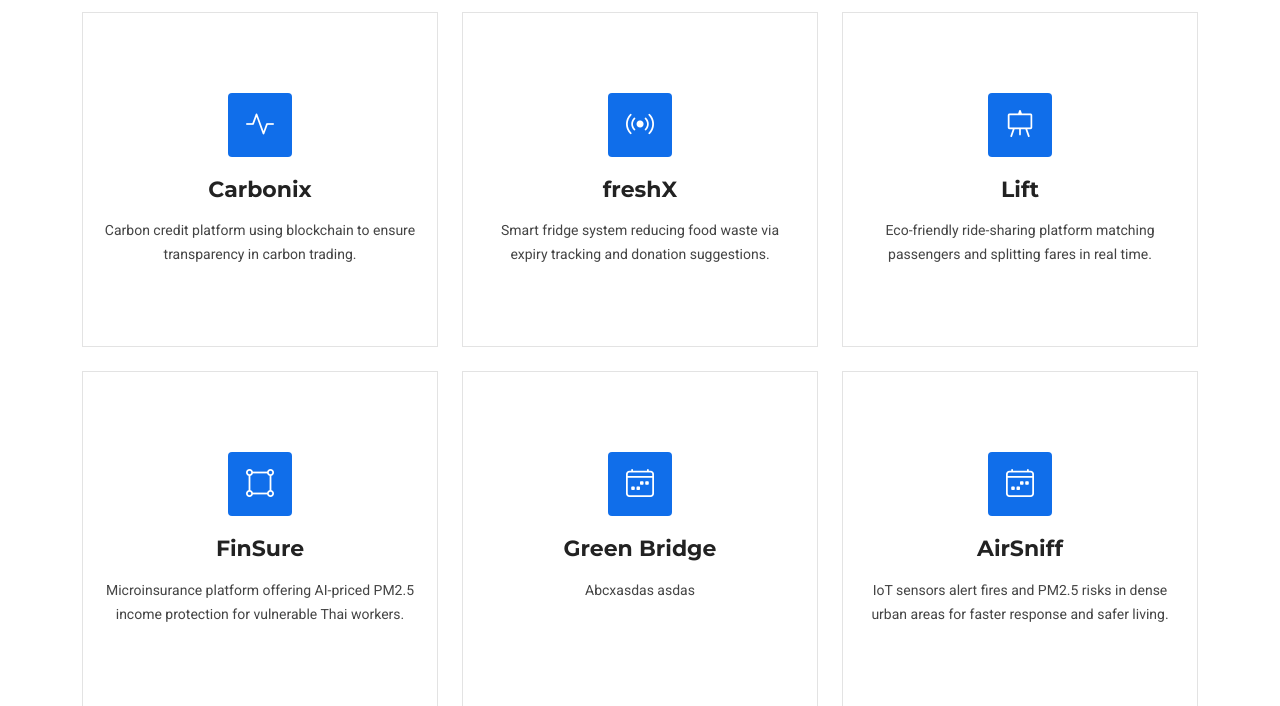
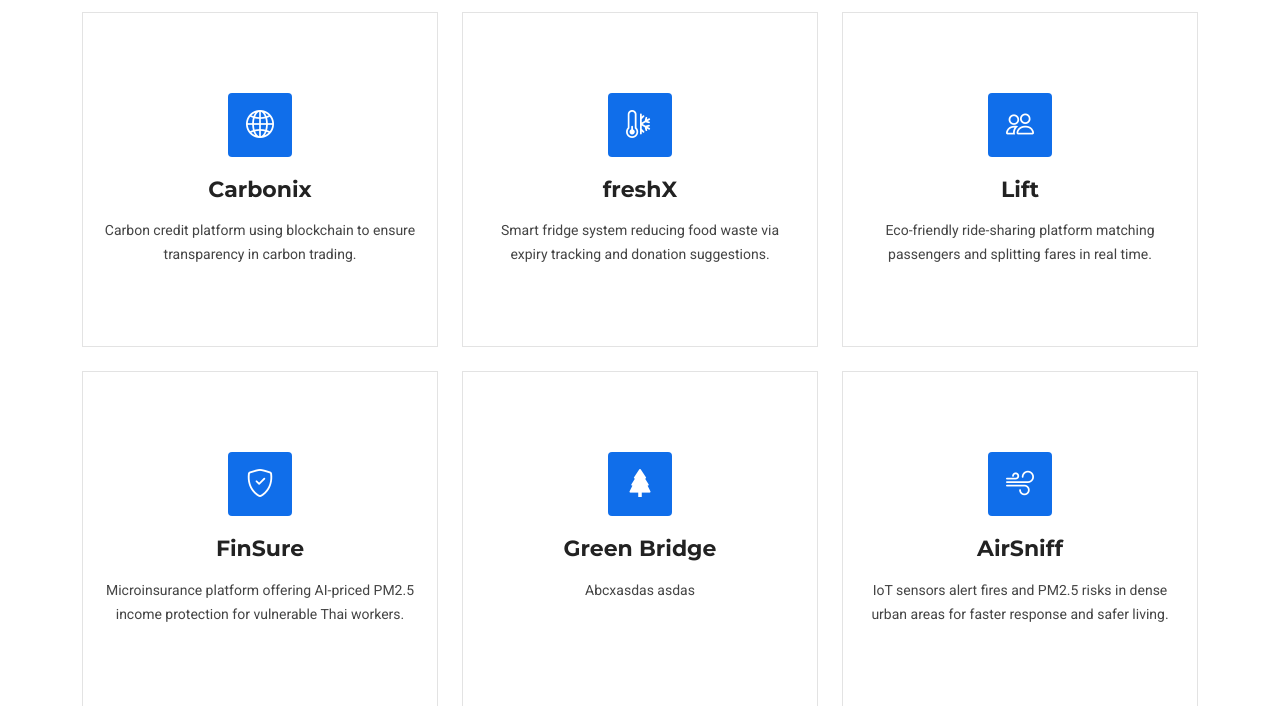
Before and after one commit to MADT-NIDA/expo4-stations-dataproject, a FastAPI app: page / in a window 1280 px wide. Shown: the part 1116-1822 px from the top of the page. Run offline with FastAPI, Linux system fonts and the light colour scheme; some libraries are stand-ins or nearby versions; some web fonts are replaced.

Commit message:
[Tia]: change icons

```diff
--- a/templates/index.html
+++ b/templates/index.html
@@ -60,7 +60,7 @@
         <div class="col-lg-4 col-md-6" data-aos="fade-up" data-aos-delay="100">
           <div class="service-item position-relative">
             <div class="icon">
-              <i class="bi bi-activity"></i>
+              <i class="bi bi-globe2"></i>
             </div>
             <a href="/projects/carbonix" class="stretched-link">
               <h3>Carbonix</h3>
@@ -72,7 +72,7 @@
         <div class="col-lg-4 col-md-6" data-aos="fade-up" data-aos-delay="200">
           <div class="service-item position-relative">
             <div class="icon">
-              <i class="bi bi-broadcast"></i>
+              <i class="bi bi-thermometer-snow"></i>
             </div>
             <a href="/projects/freshx" class="stretched-link">
               <h3>freshX</h3>
@@ -86,7 +86,7 @@
         <div class="col-lg-4 col-md-6" data-aos="fade-up" data-aos-delay="300">
           <div class="service-item position-relative">
             <div class="icon">
-              <i class="bi bi-easel"></i>
+              <i class="bi bi-people"></i>
             </div>
             <a href="/projects/lift" class="stretched-link">
               <h3>Lift</h3>
@@ -98,7 +98,7 @@
         <div class="col-lg-4 col-md-6" data-aos="fade-up" data-aos-delay="400">
           <div class="service-item position-relative">
             <div class="icon">
-              <i class="bi bi-bounding-box-circles"></i>
+              <i class="bi bi-shield-check"></i>
             </div>
             <a href="/projects/finsure" class="stretched-link">
               <h3>FinSure</h3>
@@ -111,7 +111,7 @@
         <div class="col-lg-4 col-md-6" data-aos="fade-up" data-aos-delay="500">
           <div class="service-item position-relative">
             <div class="icon">
-              <i class="bi bi-calendar4-week"></i>
+              <i class="bi bi-tree-fill"></i>
             </div>
             <a href="/projects/greenbridge" class="stretched-link">
               <h3>Green Bridge</h3>
@@ -124,7 +124,7 @@
         <div class="col-lg-4 col-md-6" data-aos="fade-up" data-aos-delay="500">
           <div class="service-item position-relative">
             <div class="icon">
-              <i class="bi bi-calendar4-week"></i>
+              <i class="bi bi-wind"></i>
             </div>
             <a href="/projects/airsniff" class="stretched-link">
               <h3>AirSniff</h3>
```
